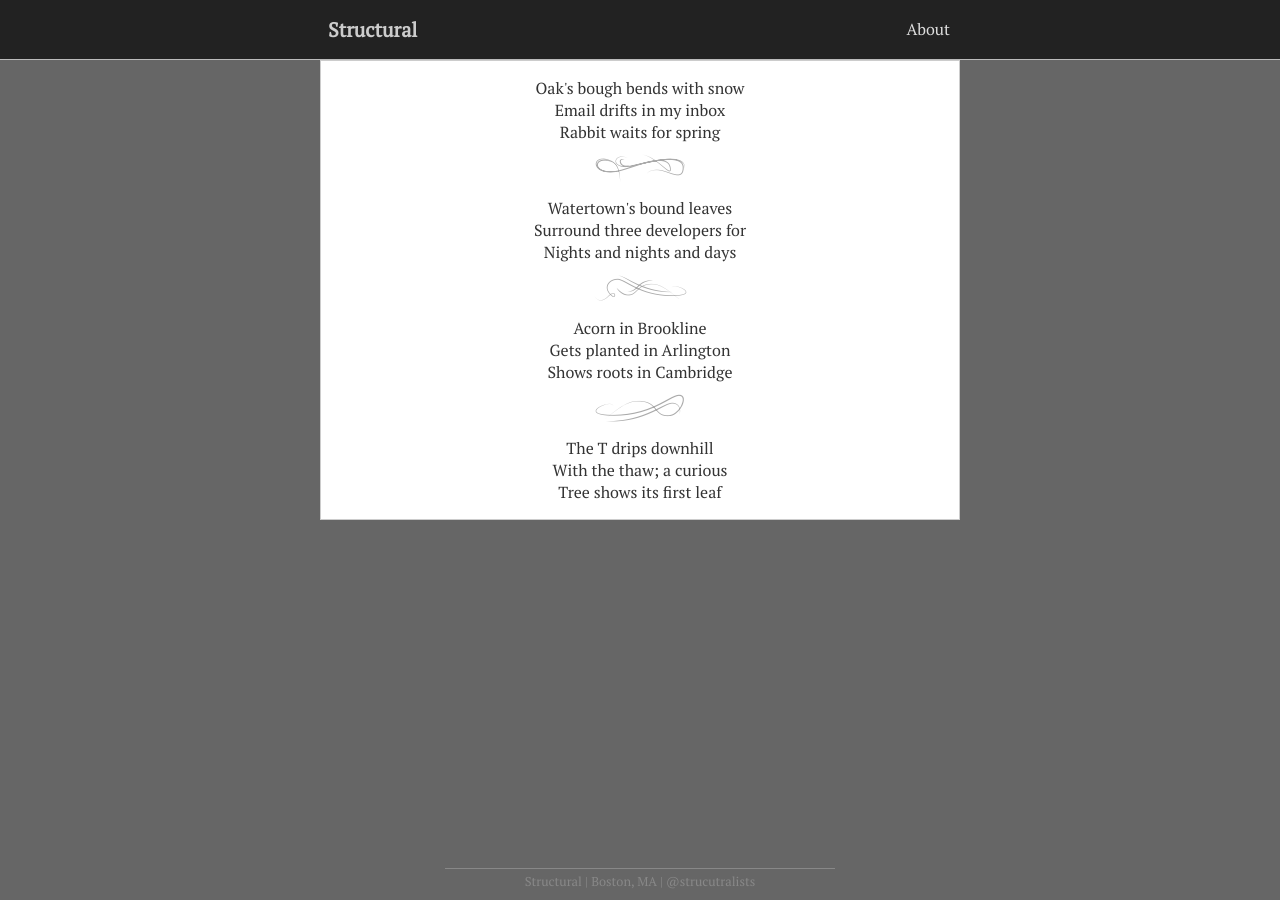
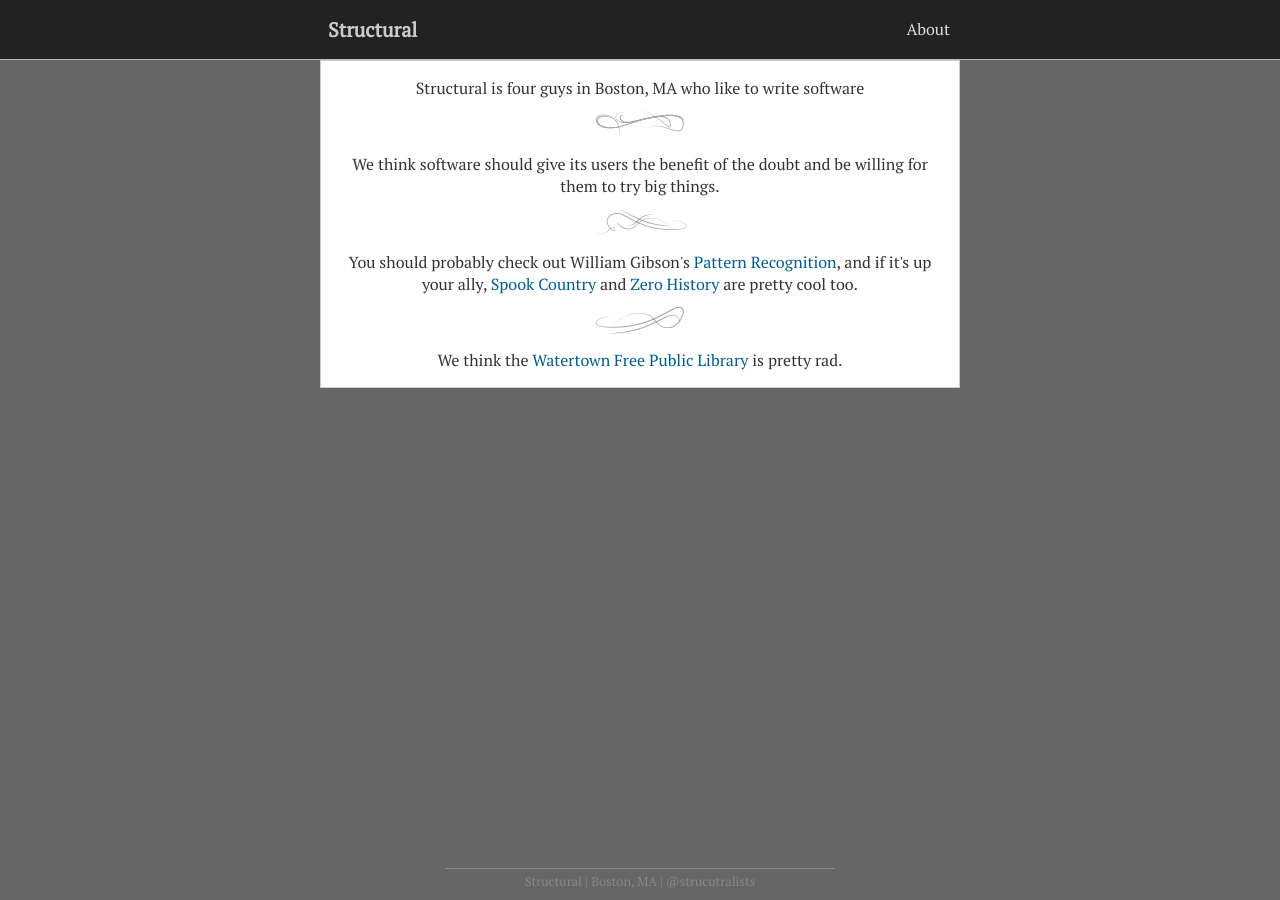
Before and after one commit to Structural/structural.github.io, a Jekyll site: the page built from about.html, in a window 1280 px wide. Built offline with Jekyll 4.4.1, drawn with Linux system fonts in a browser that asks for light colours; nearby versions of some CDN libraries.

Commit message:
rewrite the about

```diff
--- a/about.html
+++ b/about.html
@@ -4,20 +4,14 @@ title: Structural
 ---
 <div class='page-contents'>
   <div class="poem">
-    <p>Oak's bough bends with snow
-       Email drifts in my inbox
-       Rabbit waits for spring</p>
+    <p>Structural is four guys in Boston, MA who like to write software</p>
     <i class="curly-flat-one"></i>
-    <p>Watertown's bound leaves
-       Surround three developers for
-       Nights and nights and days</p>
+    <p>We think software should give its users the benefit of the doubt and be willing for them to try big things.  </p>
     <i class="curly-flat-two"></i>
-    <p>Acorn in Brookline
-       Gets planted in Arlington
-       Shows roots in Cambridge</p>
+    <p> You should probably check out William Gibson's <a href="http://amzn.com/0425198685" target="_blank">Pattern Recognition</a>, and if it's up your ally, <a href="http://amzn.com/0399154302" target="_blank">Spook Country</a> and <a href="http://amzn.com/0425240770" target="_blank">Zero History</a> are pretty cool too. </p>
     <i class="curly-flat-three"></i>
-    <p>The T drips downhill
-       With the thaw; a curious
-       Tree shows its first leaf</p>
+    <p>We think the <a href="http://watertownlib.org" target="_blank">Watertown Free Public Library</a> is pretty rad.   </p>
+
+    </p>
   </div>
 </div>
```
